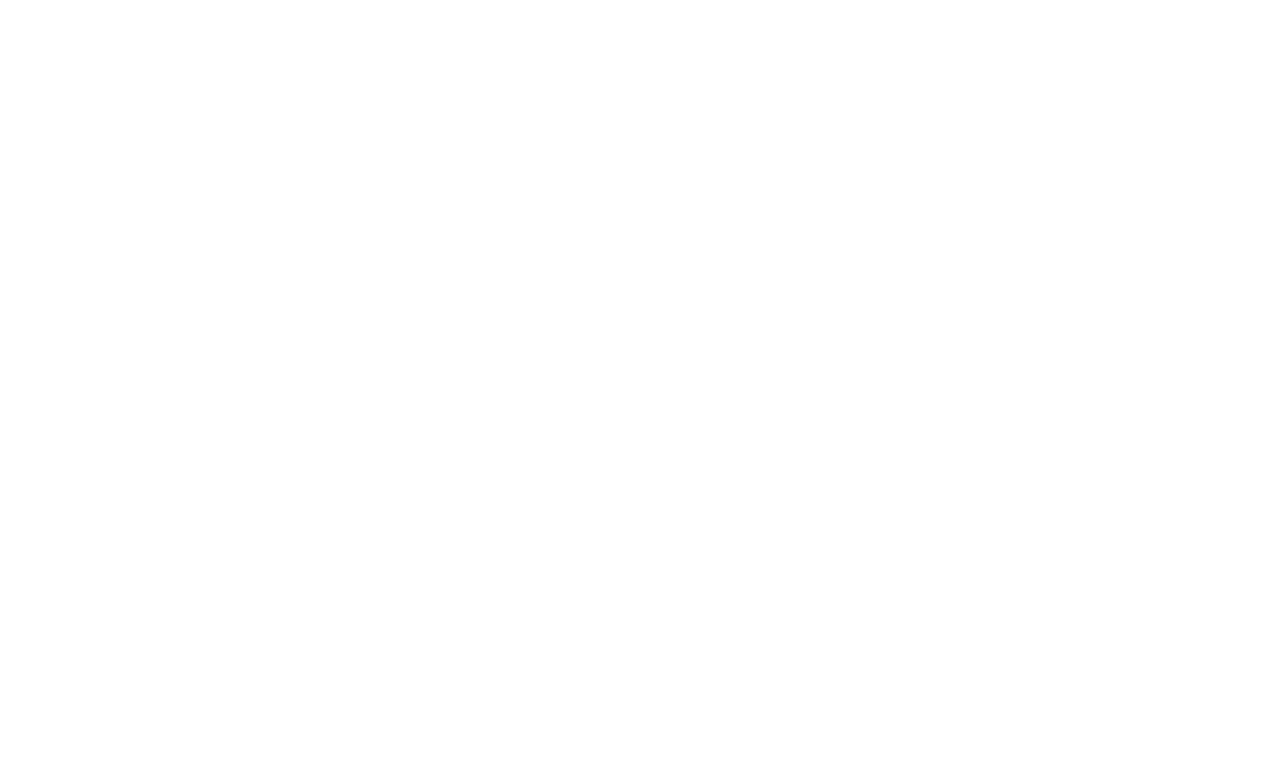
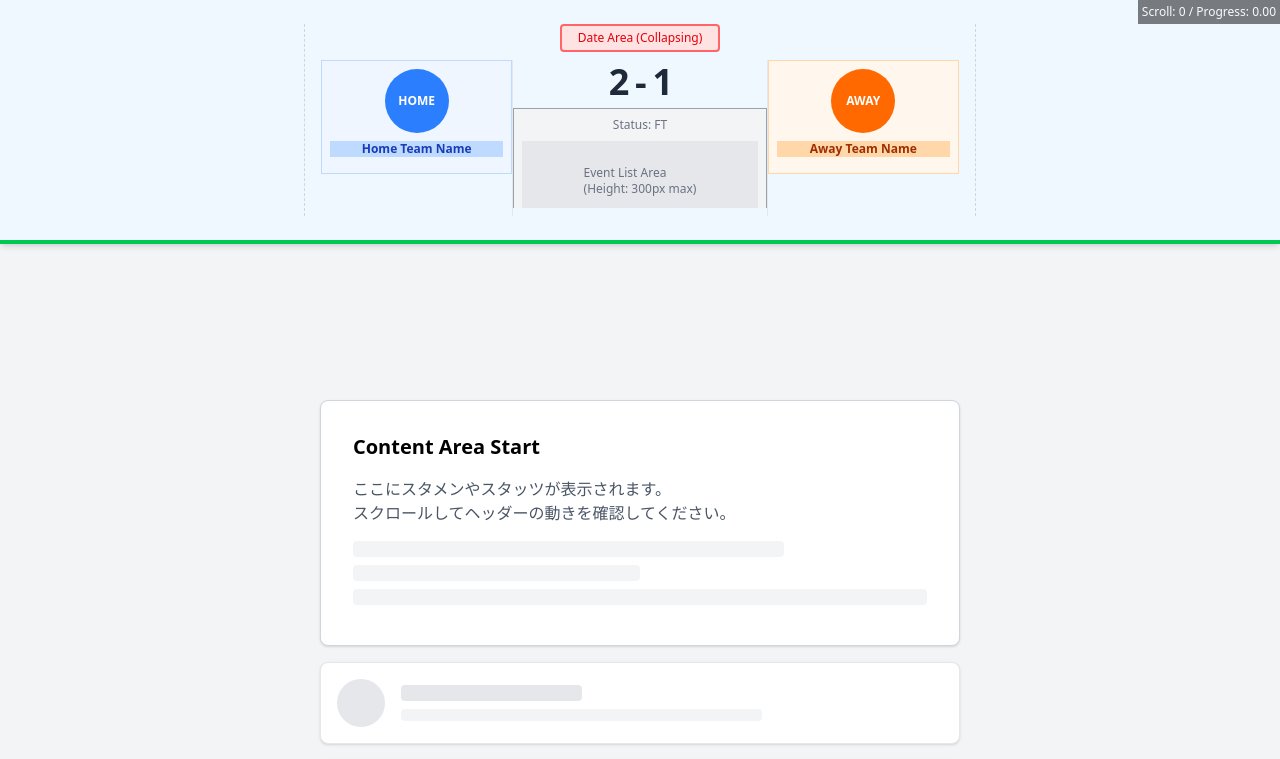
Before and after one commit to terukikouzu-hub/soccer-app, a React (Vite) app: page /test-scroll in a window 1280 px wide. Before the commit this address had no page. Shown: the top 759 px of the page. Built offline with nearby package versions, Linux system fonts and the light colour scheme.

Commit message:
スクロールのテストファイル作成

```diff
--- a/src/App.jsx
+++ b/src/App.jsx
@@ -6,6 +6,7 @@
 import MatchDetail from './pages/MatchDetail';
 import ApiTestMatchList from './pages/ApiTestMatchList';
 import ApiTestMatchDetail from './pages/ApiTestMatchDetail';
+import TestScroll from './pages/TestScroll';
 
 function App() {
   return (
@@ -18,6 +19,7 @@
       <Route path="/match/:id" element={<MatchDetail />} />
       <Route path="/test-list" element={<ApiTestMatchList />} />
       <Route path="/test-detail" element={<ApiTestMatchDetail />} />
+      <Route path="/test-scroll" element={<TestScroll />} />
     </Routes>
   );
 }
--- /dev/null
+++ b/src/pages/TestScroll.jsx
@@ -0,0 +1,197 @@
+import { useState, useEffect } from 'react';
+
+// --- テスト用のヘッダーコンポーネント ---
+function TestHeader() {
+    const [scrollY, setScrollY] = useState(0);
+
+    // スクロール検知
+    useEffect(() => {
+        const handleScroll = () => {
+            setScrollY(window.scrollY);
+        };
+        window.addEventListener('scroll', handleScroll, { passive: true });
+        return () => window.removeEventListener('scroll', handleScroll);
+    }, []);
+
+    // ==========================================
+    //  アニメーション計算ロジック (本番と同じ)
+    // ==========================================
+
+    // アニメーション完了までの距離
+    const ANIMATION_DISTANCE = 300;
+    const progress = Math.min(scrollY / ANIMATION_DISTANCE, 1);
+
+    // 1. ヘッダー全体を上にスライドさせる (最大100px)
+    const MAX_MOVE_Y = 8;
+    const translateY = Math.min(scrollY, MAX_MOVE_Y);
+
+    // 2. ヘッダーの底辺パディングを削る (24px -> 8px)
+    const currentPaddingBottom = 24;
+
+    const bottomNegativeMargin = progress * 40;
+
+    // 3. エンブレムの変形 (縮小 & 横移動)
+    const logoScale = 1 - (0.3 * progress); // 1.0 -> 0.6
+    const moveX = 50 * progress;            // 中央へ寄せる距離
+    const scoreScale = 1 - (0.2 * progress);
+
+    // 4. フェードアウト & 高さ潰し (スクロールの半分で完了)
+    const fadeOutOpacity = Math.max(0, 1 - (scrollY / (ANIMATION_DISTANCE / 2)));
+
+    // 消える要素のスタイル (高さも連動して潰す)
+    const collapsingContainerStyle = {
+        // 300pxはダミーEventListの想定高さ
+        maxHeight: `${fadeOutOpacity * 100}px`,
+        opacity: fadeOutOpacity,
+        marginBottom: `${fadeOutOpacity * 0.5}rem`,
+        overflow: 'hidden',
+        transform: `scale(${0.95 + (0.05 * fadeOutOpacity)})`,
+        transformOrigin: 'top center',
+    };
+
+    return (
+        <div
+            className="fixed top-0 left-0 w-full z-40 bg-white shadow-md border-b-4 border-green-500 overflow-hidden will-change-transform"
+            style={{
+                paddingTop: '1.5rem',
+                paddingBottom: `${currentPaddingBottom}px`,
+                // 高さの変化がわかりやすいように少し色をつける
+                backgroundColor: 'rgba(240, 248, 255, 0.95)'
+            }}
+        >
+            {/* デバッグ用数値表示 (右上に表示) */}
+            <div className="absolute top-0 right-0 bg-black text-white text-xs p-1 opacity-50">
+                Scroll: {scrollY.toFixed(0)} / Progress: {progress.toFixed(2)}
+            </div>
+
+            <div className="max-w-2xl mx-auto px-4 relative border-l border-r border-dashed border-gray-300 h-full">
+
+                {/* 全体スライド用コンテナ */}
+                <div
+                    className="w-full will-change-transform"
+                    style={{
+                        transform: `translateY(-${translateY}px)`,
+                        marginBottom: `-${bottomNegativeMargin}px`
+                    }}
+                >
+
+                    {/* --- 日付エリア (赤枠) --- */}
+                    <div style={collapsingContainerStyle} className="mb-2 flex justify-center">
+                        <div className="border-2 border-red-400 bg-red-100 text-red-600 text-xs px-4 py-1 rounded">
+                            Date Area (Collapsing)
+                        </div>
+                    </div>
+
+                    {/* --- メインコンテンツ --- */}
+                    <div className="flex items-start justify-between">
+
+                        {/* HOME (青枠) */}
+                        <div
+                            className="flex flex-col items-center w-[30%] border border-blue-200 bg-blue-50 p-2"
+                            style={{
+                                transform: `translateX(${moveX}px) scale(${logoScale})`,
+                                transformOrigin: 'center top'
+                            }}
+                        >
+                            {/* エンブレム代わりの四角 */}
+                            <div className="w-16 h-16 bg-blue-500 rounded-full flex items-center justify-center text-white font-bold text-xs mb-1">
+                                HOME
+                            </div>
+
+                            {/* チーム名 (消える) */}
+                            <div style={collapsingContainerStyle} className="w-full">
+                                <div className="text-xs font-bold text-blue-800 text-center bg-blue-200 mt-1">
+                                    Home Team Name
+                                </div>
+                            </div>
+                        </div>
+
+                        {/* CENTER (黒枠) */}
+                        <div className="flex flex-col items-center w-[40%] pt-1 border-l border-r border-gray-200">
+                            {/* スコア */}
+                            <div
+                                className="text-4xl font-black text-gray-800 tracking-tighter leading-none"
+                                style={{
+                                    transform: `scale(${scoreScale})`,
+                                    transformOrigin: 'center top'
+                                }}
+                            >
+                                2 - 1
+                            </div>
+
+                            {/* 消えるエリア (EventList代わり) */}
+                            <div style={collapsingContainerStyle} className="w-full mt-2">
+                                <div className="w-full flex flex-col items-center bg-gray-100 border border-gray-400 p-2 text-xs text-gray-500">
+                                    <p>Status: FT</p>
+                                    <div className="w-full h-20 bg-gray-200 mt-2 flex items-center justify-center">
+                                        Event List Area<br />(Height: 300px max)
+                                    </div>
+                                </div>
+                            </div>
+                        </div>
+
+                        {/* AWAY (オレンジ枠) */}
+                        <div
+                            className="flex flex-col items-center w-[30%] border border-orange-200 bg-orange-50 p-2"
+                            style={{
+                                transform: `translateX(${-moveX}px) scale(${logoScale})`,
+                                transformOrigin: 'center top'
+                            }}
+                        >
+                            {/* エンブレム代わりの四角 */}
+                            <div className="w-16 h-16 bg-orange-500 rounded-full flex items-center justify-center text-white font-bold text-xs mb-1">
+                                AWAY
+                            </div>
+
+                            {/* チーム名 (消える) */}
+                            <div style={collapsingContainerStyle} className="w-full">
+                                <div className="text-xs font-bold text-orange-800 text-center bg-orange-200 mt-1">
+                                    Away Team Name
+                                </div>
+                            </div>
+                        </div>
+
+                    </div>
+                </div>
+            </div>
+        </div>
+    );
+}
+
+// --- メインページコンポーネント ---
+function TestScroll() {
+    return (
+        <div className="min-h-[200vh] bg-gray-100">
+            {/* ヘッダー */}
+            <TestHeader />
+
+            {/* ダミーコンテンツエリア */}
+            {/* ヘッダーの最大高さに合わせて余白を取る */}
+            <div className="pt-[400px] px-4 max-w-2xl mx-auto pb-20">
+
+                <div className="bg-white p-8 rounded-lg shadow-sm border border-gray-300 mb-4">
+                    <h2 className="text-xl font-bold mb-4">Content Area Start</h2>
+                    <p className="text-gray-600 mb-4">
+                        ここにスタメンやスタッツが表示されます。<br />
+                        スクロールしてヘッダーの動きを確認してください。
+                    </p>
+                    <div className="h-4 bg-gray-100 rounded w-3/4 mb-2"></div>
+                    <div className="h-4 bg-gray-100 rounded w-1/2 mb-2"></div>
+                    <div className="h-4 bg-gray-100 rounded w-full mb-2"></div>
+                </div>
+
+                {[...Array(10)].map((_, i) => (
+                    <div key={i} className="bg-white p-4 rounded-lg shadow-sm border border-gray-200 mb-4 flex items-center gap-4">
+                        <div className="w-12 h-12 bg-gray-200 rounded-full"></div>
+                        <div className="flex-1">
+                            <div className="h-4 bg-gray-200 rounded w-1/3 mb-2"></div>
+                            <div className="h-3 bg-gray-100 rounded w-2/3"></div>
+                        </div>
+                    </div>
+                ))}
+            </div>
+        </div>
+    );
+}
+
+export default TestScroll;
```
